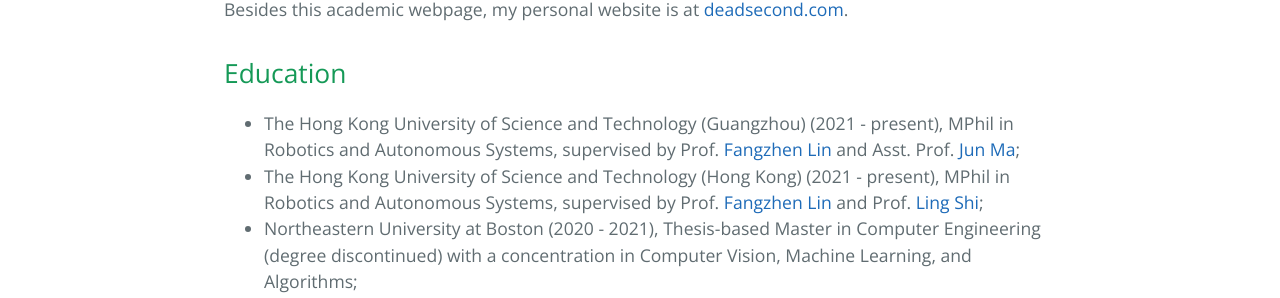
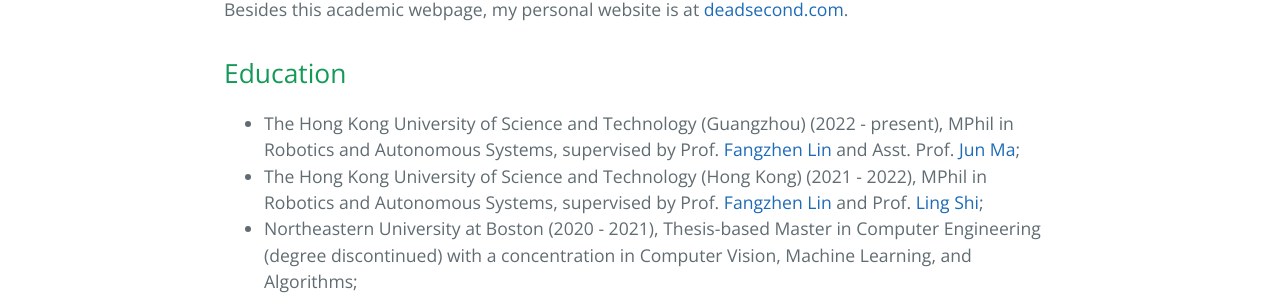
Before and after one commit to klyw1998/LiangyaweiKuang, a Jekyll site: the page built from index.md, in a window 1280 px wide. Shown: the part 652-950 px from the top of the page. Built offline with Jekyll 4.4.1, drawn with Linux system fonts in a browser that asks for light colours; our own code applies the rules of GitHub Pages for plain Markdown files.

Commit message:
Update index.md

```diff
--- a/index.md
+++ b/index.md
@@ -9,8 +9,8 @@ I am a postgraduate researcher at [HKUST](https://hkust.edu.hk/) who focuses on
 Besides this academic webpage, my personal website is at [deadsecond.com](https://www.deadsecond.com).
 
 ## Education
-- The Hong Kong University of Science and Technology (Guangzhou) (2021 - present), MPhil in Robotics and Autonomous Systems, supervised by Prof. [Fangzhen Lin](https://facultyprofiles.ust.hk/profiles.php?profile=fangzhen-lin-flin#researchinterest) and Asst. Prof. [Jun Ma](https://facultyprofiles.hkust-gz.edu.cn/faculty-personal-page?id=853);
-- The Hong Kong University of Science and Technology (Hong Kong) (2021 - present), MPhil in Robotics and Autonomous Systems, supervised by Prof. [Fangzhen Lin](https://facultyprofiles.ust.hk/profiles.php?profile=fangzhen-lin-flin#researchinterest) and Prof. [Ling Shi](https://facultyprofiles.ust.hk/profiles.php?profile=ling-shi-eesling);
+- The Hong Kong University of Science and Technology (Guangzhou) (2022 - present), MPhil in Robotics and Autonomous Systems, supervised by Prof. [Fangzhen Lin](https://facultyprofiles.ust.hk/profiles.php?profile=fangzhen-lin-flin#researchinterest) and Asst. Prof. [Jun Ma](https://facultyprofiles.hkust-gz.edu.cn/faculty-personal-page?id=853);
+- The Hong Kong University of Science and Technology (Hong Kong) (2021 - 2022), MPhil in Robotics and Autonomous Systems, supervised by Prof. [Fangzhen Lin](https://facultyprofiles.ust.hk/profiles.php?profile=fangzhen-lin-flin#researchinterest) and Prof. [Ling Shi](https://facultyprofiles.ust.hk/profiles.php?profile=ling-shi-eesling);
 - Northeastern University at Boston (2020 - 2021), Thesis-based Master in Computer Engineering (degree discontinued) with a concentration in Computer Vision, Machine Learning, and Algorithms;
 - University of Califronia, Irvine (2019 - 2020), final year visiting student in Electrical Engineering and Computer Science;
 - Hong Kong Polytechnic University (2019 - 2019), one-semester exchange student in Mechanical Engineering;
```
